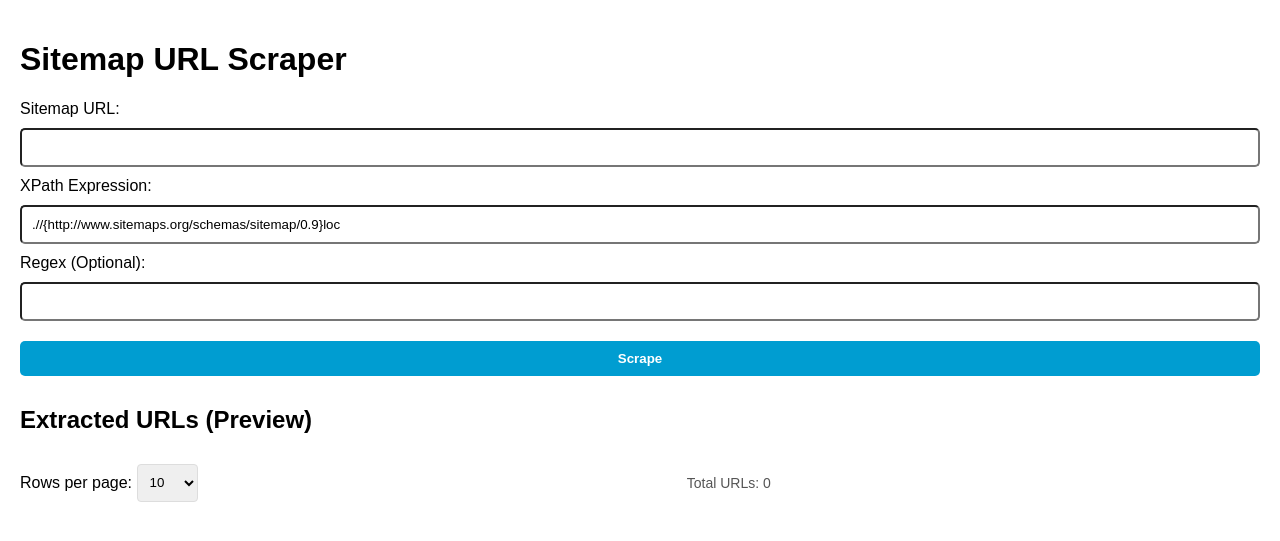
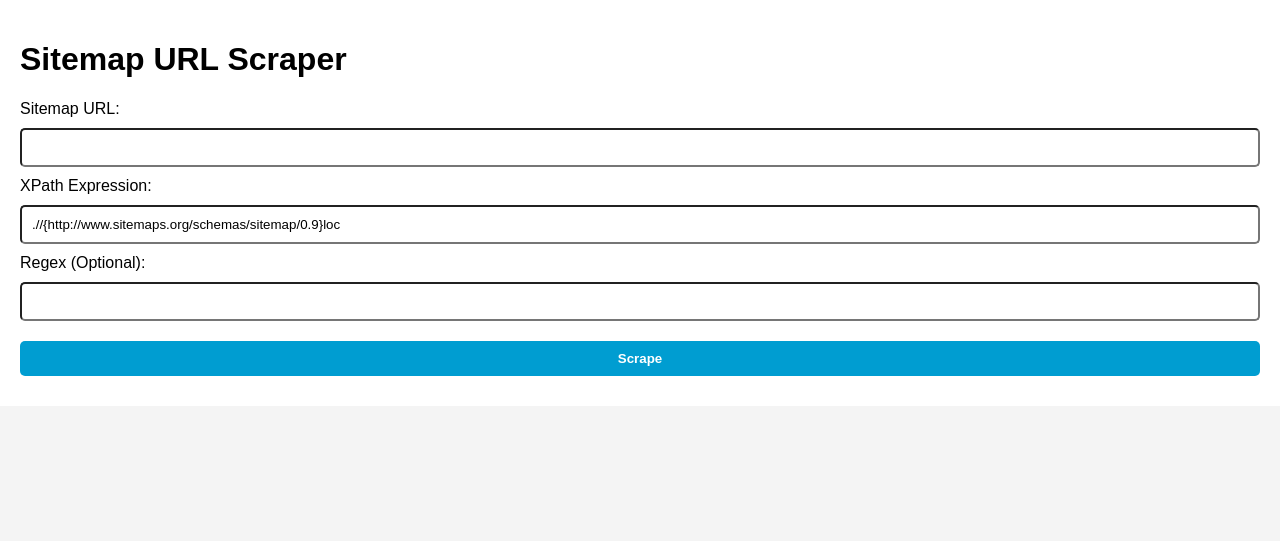
Before and after one commit to mateo1mc/XML-Scraper, a Flask app: page / in a window 1280 px wide. Shown: the top 541 px of the page. Run offline with Flask 3, Linux system fonts and the light colour scheme.

Commit message:
hide fields without info and bring them back when info is there

```diff
--- a/static/scraper.js
+++ b/static/scraper.js
@@ -23,6 +23,9 @@ document.getElementById('scrapeForm').addEventListener('submit', async (e) => {
 
         // Show the total number of scraped URLs
         document.getElementById('totalCount').textContent = `Total URLs: ${totalUrls.length}`;
+
+        // Show the results section and pagination
+        document.getElementById('results').style.display = 'block';  // Make the results section visible
 
         // Update rows per page dynamically when changed
         document.getElementById('rowsPerPage').addEventListener('change', (event) => {
--- a/templates/index.html
+++ b/templates/index.html
@@ -23,7 +23,8 @@
             <button type="submit" class="submit">Scrape</button>
         </form>
 
-        <div id="results">
+        <!-- Initially Hidden Result Section -->
+        <div id="results" style="display:none;">
             <h2>Extracted URLs (Preview)</h2>
 
             <div id="paginationControls">
@@ -43,6 +44,7 @@
             <table id="urlTable"></table>
         </div>
 
+        <!-- Initially Hidden Download Buttons -->
         <button id="downloadCsv" class="downloadbutton" style="display:none;">Download CSV</button>
         <button id="downloadExcel" class="downloadbutton" style="display:none;">Download Excel</button>
         <button id="downloadPdf" class="downloadbutton" style="display:none;">Download PDF</button>
```
